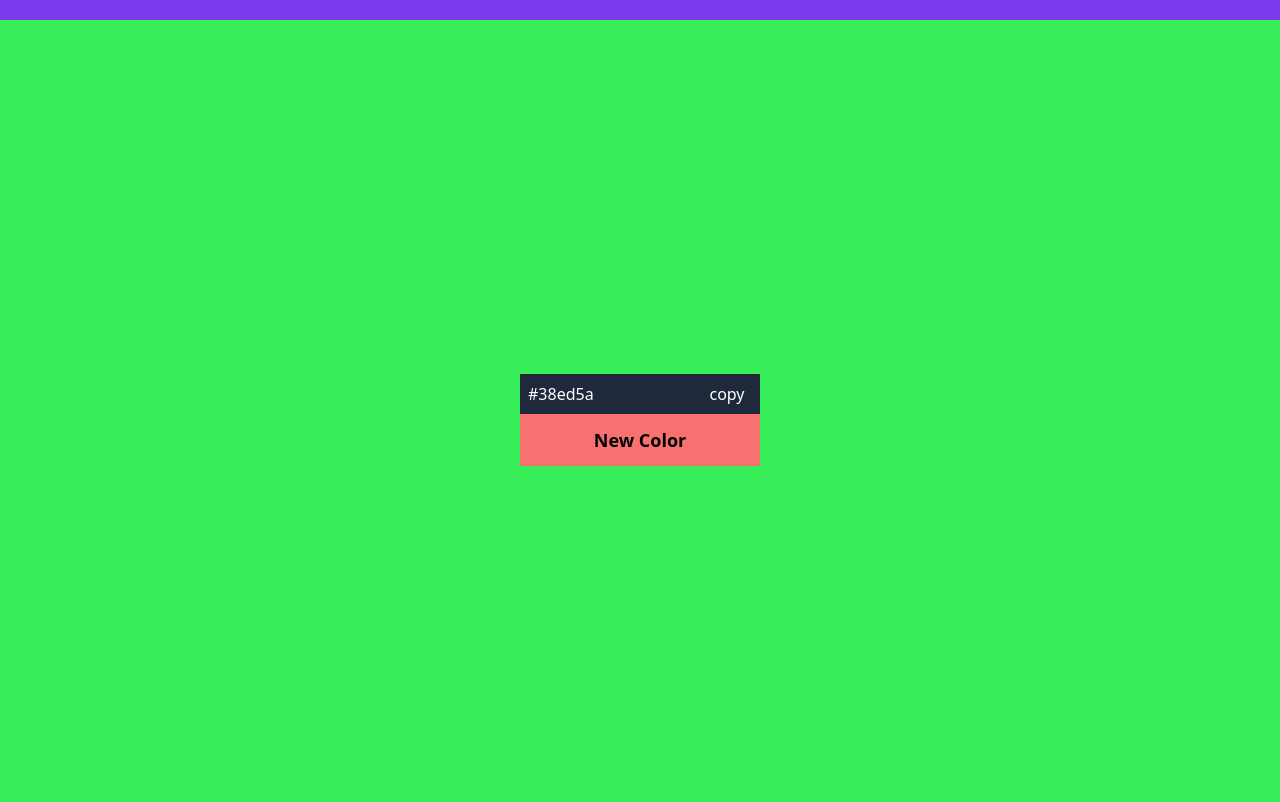
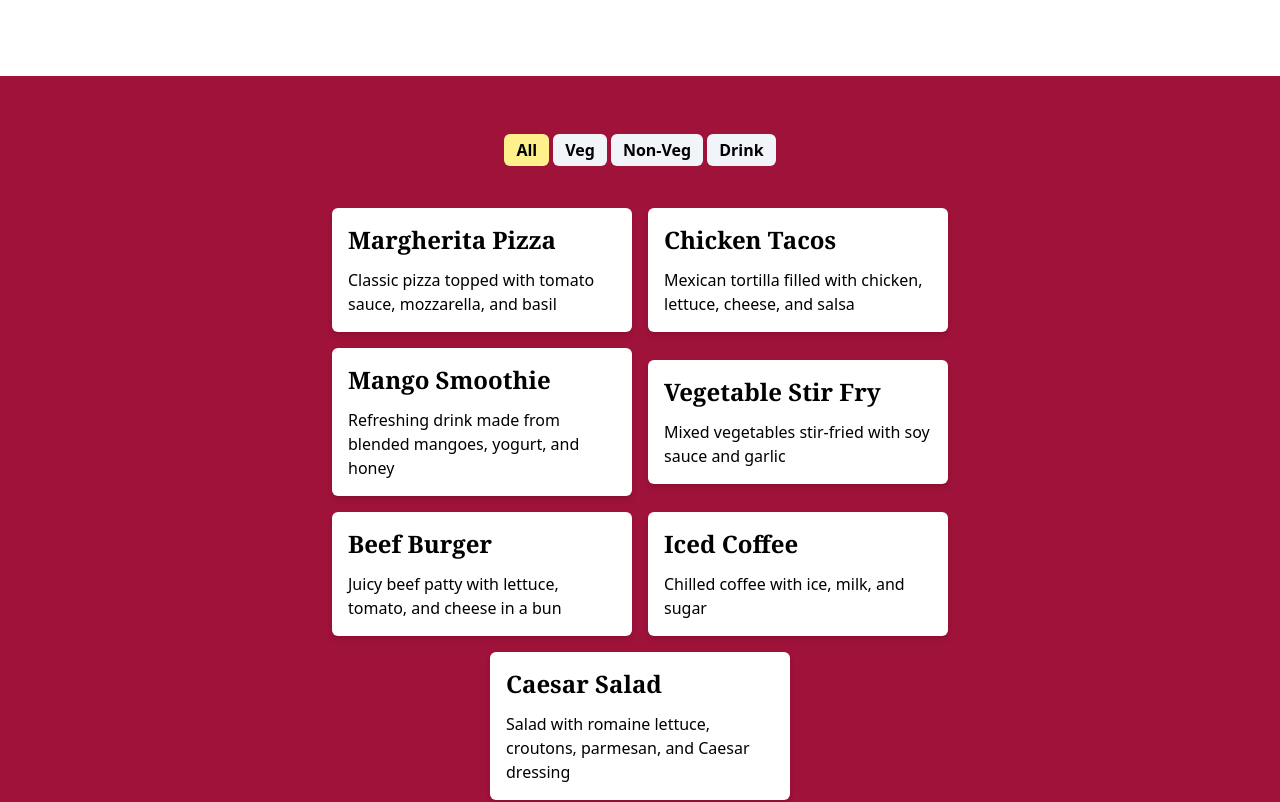
Before and after one commit to Hummingcoder/mini-react-projects, a React (Vite) app: page / in a window 1280 px wide. Shown: the part 780-1582 px from the top of the page. Built offline with nearby package versions, Linux system fonts and the light colour scheme; no server answers.

Commit message:
tab switch added

```diff
--- a/src/App.jsx
+++ b/src/App.jsx
@@ -7,18 +7,20 @@ import LoadMore from "./components/loadMore/LoadMore";
 import TreeContainer from "./components/treeLike/TreeContainer";
 import QR from "./components/QR code generator/QR";
 import Scroll from "./components/scroll indicator/Scroll";
+import Tab from "./components/tab section/Tab";
 
 const App = () => {
   return (
     <main>
       <Scroll />
-      <Accordian />
+      <ImageSlider />
+      <QR />
+      <Tab />
+      <LoadMore />
       <ColorGen />
       <StarContainer />
-      <ImageSlider />
-      <LoadMore />
+      <Accordian />
       <TreeContainer />
-      <QR />
     </main>
   );
 };
--- a/src/components/scroll indicator/Scroll.jsx
+++ b/src/components/scroll indicator/Scroll.jsx
@@ -20,7 +20,7 @@ const Scroll = () => {
   }, []);
 
   return (
-    <div className="fixed w-full  z-50 p-6">
+    <div className="fixed top-0 w-full  z-50 p-6">
       <div className=" shadow-md w-full h-[12px] p-1 bg-white flex items-center justify-center rounded-full">
         <div
           className={`bg-emerald-300 h-full rounded-full`}
--- /dev/null
+++ b/src/components/tab section/Tab.jsx
@@ -0,0 +1,69 @@
+import React, { useState } from "react";
+import foodData from "./data";
+
+const Tab = () => {
+  const [currentTab, setcurrentTab] = useState("all");
+  const [allTabs, setAllTabs] = useState(() => getTabs());
+  const [data, setData] = useState(foodData);
+
+  const handleTabChange = (type) => {
+    let newFoods;
+
+    if (type === "all") {
+      newFoods = foodData;
+    } else {
+      newFoods = foodData.filter((item) => item.type === type);
+    }
+    setcurrentTab(type);
+    setData(newFoods);
+  };
+
+  function getTabs() {
+    let tabs = ["all"];
+
+    foodData.forEach((item) => {
+      if (!tabs.includes(item.type)) {
+        tabs.push(item.type);
+      }
+    });
+
+    return tabs;
+  }
+
+  return (
+    <section className="w-full min-h-screen bg-rose-800 py-6 px-2 ">
+      <div className="flex items-center justify-center w-full h-[100px] gap-1 ">
+        {allTabs.map((item) => (
+          <button
+            className={`${
+              currentTab === item
+                ? "bg-yellow-200 font-bold"
+                : "bg-slate-100 font-semibold "
+            } rounded-md px-3 py-1 capitalize`}
+            onClick={() => handleTabChange(item)}
+            key={item}
+          >
+            {item}
+          </button>
+        ))}
+      </div>
+      <div className="flex flex-wrap w-full max-w-[670px] mx-auto  items-center justify-center gap-4 p-2">
+        {data.map((item) => {
+          return (
+            <div
+              className="rounded-md p-4 w-full max-w-[300px] bg-white shadow-md"
+              key={item.id}
+            >
+              <h3 className="font-semibold font-serif text-2xl mb-3">
+                {item.name}
+              </h3>
+              <p>{item.description}</p>
+            </div>
+          );
+        })}
+      </div>
+    </section>
+  );
+};
+
+export default Tab;
--- /dev/null
+++ b/src/components/tab section/data.js
@@ -0,0 +1,48 @@
+export default [
+  {
+    id: 1,
+    name: "Margherita Pizza",
+    description:
+      "Classic pizza topped with tomato sauce, mozzarella, and basil",
+    type: "Veg",
+  },
+  {
+    id: 2,
+    name: "Chicken Tacos",
+    description:
+      "Mexican tortilla filled with chicken, lettuce, cheese, and salsa",
+    type: "Non-Veg",
+  },
+  {
+    id: 3,
+    name: "Mango Smoothie",
+    description:
+      "Refreshing drink made from blended mangoes, yogurt, and honey",
+    type: "Drink",
+  },
+  {
+    id: 4,
+    name: "Vegetable Stir Fry",
+    description: "Mixed vegetables stir-fried with soy sauce and garlic",
+    type: "Veg",
+  },
+  {
+    id: 5,
+    name: "Beef Burger",
+    description: "Juicy beef patty with lettuce, tomato, and cheese in a bun",
+    type: "Non-Veg",
+  },
+  {
+    id: 6,
+    name: "Iced Coffee",
+    description: "Chilled coffee with ice, milk, and sugar",
+    type: "Drink",
+  },
+  {
+    id: 7,
+    name: "Caesar Salad",
+    description:
+      "Salad with romaine lettuce, croutons, parmesan, and Caesar dressing",
+    type: "Veg",
+  },
+];
```
